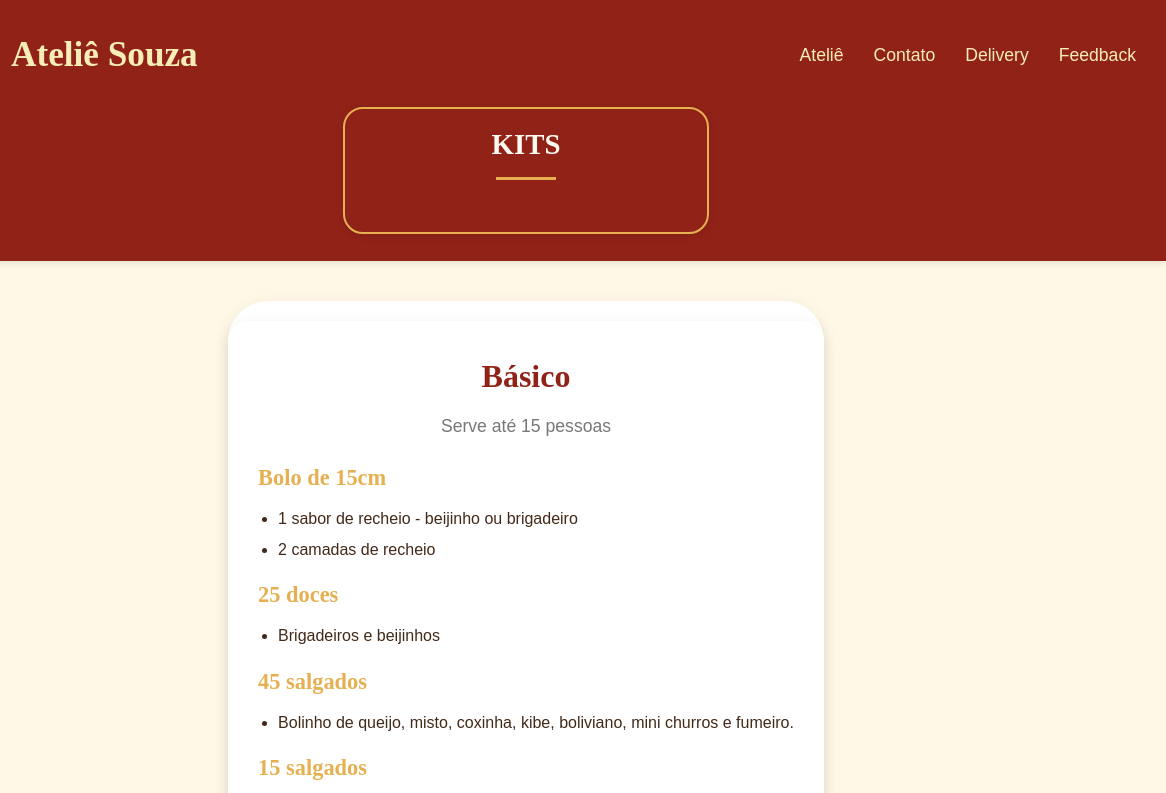
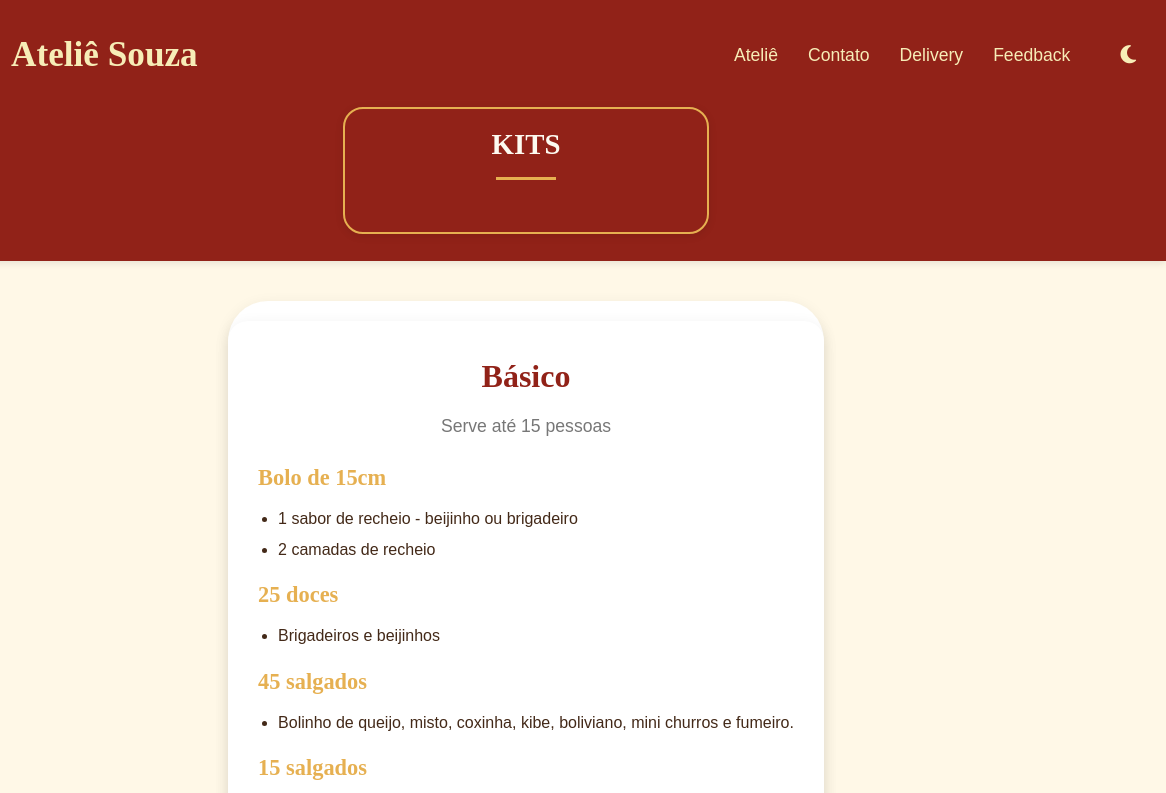
Before and after one commit to nepoduda/sistemaweb, a plain HTML site: page kits.html in a window 1280 px wide. Shown: the top 793 px of the page, 114-1280 px from the left. Drawn offline with Linux system fonts and the light colour scheme.

Commit message:
Update kits.html

```diff
--- a/kits.html
+++ b/kits.html
@@ -19,7 +19,9 @@
                     <li><a href="index.html#sobre">Ateliê</a></li>
                     <li><a href="index.html#contato">Contato</a></li>
                     <li><a href="index.html#delivery">Delivery</a></li>
-                    <li><a href="index.html#feedback">Feedback</a></li>
+                    <li><a href="index.html#feedback">Feedback</a></li> <button id="dark-mode-toggle" aria-label="Alternar modo escuro">
+                        <i class="fas fa-moon"></i>
+                        </button>
                 </ul>
             </nav>
         </div>
@@ -118,5 +120,6 @@
             <p>&copy; 2025 by Ateliê Souza. Todos os direitos reservados.</p>
         </div>
     </footer>
+    <script src="script.js"></script>
 </body>
 </html>
```
